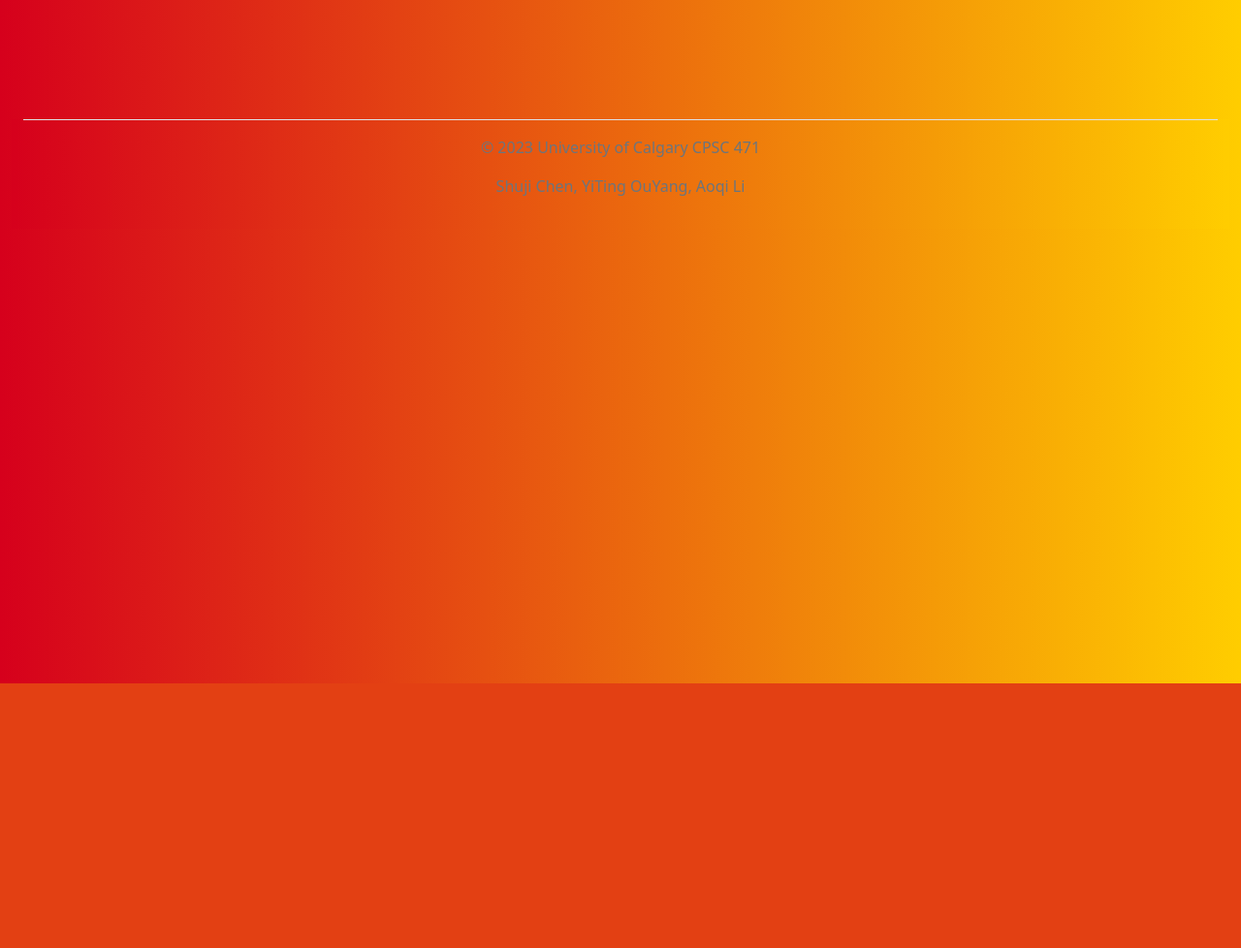
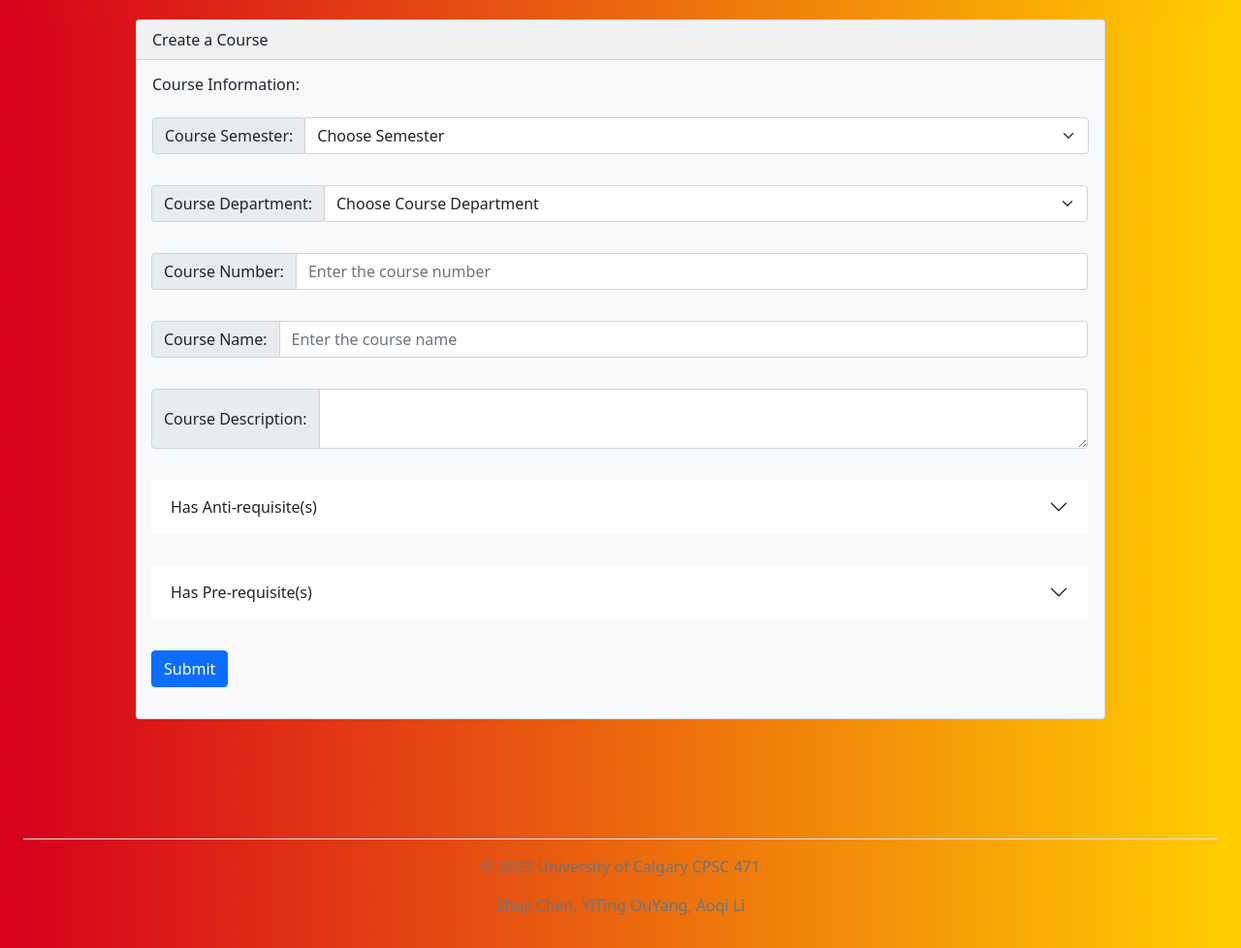
Before and after one commit to csj9703/University-Course-Management-Web-Application, a PHP site: page /homepage.php in a window 1280 px wide. Shown: the part 95-1073 px from the top of the page at 97% size. Before the commit the page ends 800 px from the top, so only its background shows below. Run offline with PHP 8.4, Linux system fonts and the light colour scheme; the visitor is signed in with stand-in values (Sample User, id 1).

Commit message:
Added admin version of the home page

```diff
--- /dev/null
+++ b/courseCreateBox.php
@@ -0,0 +1,71 @@
+<div class="card text-dark bg-light mb-3" style="margin-top: 20px;margin-right: auto; margin-left: auto;max-width: 1000px;">
+    <div class="card-header">Create a Course</div>
+    <div class="card-body">
+    <h6 class="card-title">Course Information: </h6>
+    <div class="input-group rounded">
+        <!-- Course Semester Selection -->
+        <div class="input-group mt-3 mb-3">
+        <div class="input-group-prepend">
+            <label class="input-group-text" for="cSemesterSelect">Course Semester: </lable>
+        </div>
+        <select class="form-select" id="cSemesterSelect">
+            <!-- Semester Placeholder -->
+            <option selected>Choose Semester</option>
+            <option value="1">FALL 2022</option>
+            <option value="2">WINTER 2023</option>
+            <option value="3">SPRING 2023</option>
+        </select>
+        </div>
+        <!-- Course Department Selection -->
+        <div class="input-group mt-3 mb-3">
+        <div class="input-group-prepend">
+            <label class="input-group-text" for="cDepartSelect">Course Department: </lable>
+        </div>
+        <select class="form-select" id="cDepartSelect">
+            <!-- Department Placeholder -->
+            <option selected>Choose Course Department</option>
+            <option value="1">CPSC</option>
+            <option value="2">MATH</option>
+            <option value="3">SENG</option>
+        </select>
+        </div>
+        <!-- Course Number Input -->
+        <div class="input-group mt-3 mb-3">
+        <span class="input-group-text">Course Number: </span>
+        <input type="text" class="form-control" placeholder="Enter the course number">
+        </div>
+        <!-- Course Name Input -->
+        <div class="input-group mt-3 mb-3">
+        <span class="input-group-text">Course Name: </span>
+        <input type="text" class="form-control" placeholder="Enter the course name">
+        </div>
+        <!-- Course Description Longtext Input -->
+        <div class="input-group mt-3 mb-3">
+        <span class="input-group-text">Course Description: </span>
+        <textarea class="form-control" aria-label="Course Description"></textarea>
+        </div>
+        <!-- Anti-Req Accordion Collapse -->
+        <div class="input-group mt-3 mb-3">
+        <button class="accordion-button collapsed" data-bs-toggle="collapse" data-bs-target="#antiReqCollapse" aria-expanded="false" aria-controls="antiReqCollapse">Has Anti-requisite(s)</button>
+        </div>
+        <div class="card card-body collapse" aria-expanded="false" id="antiReqCollapse">
+        <div class="input-group mt-3 mb-3">
+            <span class="input-group-text">Anti-requitsite Course(s): </span>
+            <input type="text" class="form-control" placeholder="Enter Anti-requisite courses separated by comma ',' (E.g. CPSC 203, CPSC 205)">
+        </div>
+        </div>
+        <!-- Pre-Req Accordion Collapse -->
+        <div class="input-group mt-3 mb-3">
+        <button class="accordion-button collapsed" data-bs-toggle="collapse" data-bs-target="#preReqCollapse" aria-expanded="false" aria-controls="antiReqCollapse">Has Pre-requisite(s)</button>
+        </div>
+        <div class="card card-body collapse" aria-expanded="false" id="preReqCollapse">
+        <div class="input-group mt-3 mb-3">
+            <span class="input-group-text">Pre-requitsite Course(s): </span>
+            <input type="text" class="form-control" placeholder="Enter Pre-requisite courses separated by comma ',' (E.g. CPSC 203, CPSC 205)">
+        </div>
+        </div>
+        <div class="input-group mt-3 mb-3">
+        <button type="submit" class="btn btn-primary">Submit</button>
+        </div>
+    </div>
+    </div>
--- a/homepage.php
+++ b/homepage.php
@@ -17,7 +17,7 @@
     <?php if ($_SESSION['privilege'] == 0){
       include 'courseSearchBox.php';
     }else{
-      include 'createCourseBox.php';
+      include 'courseCreateBox.php';
     }
     ?>
   </div>
```
Also changed, not shown: courseSearchBox.php (+17 -3 lines), createCourseBox.php (deleted).
